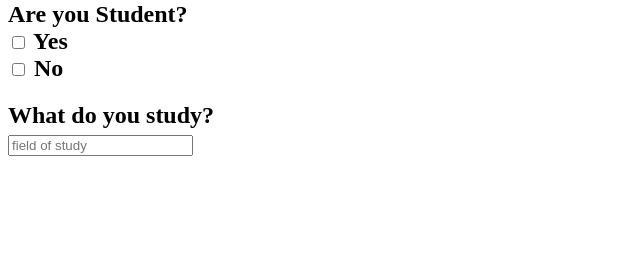
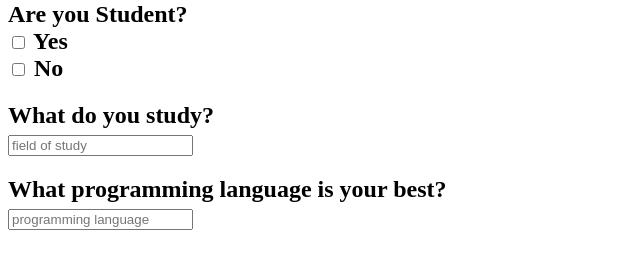
Before and after one commit to ZbigniewKulczynski1984/Form_17.03, a plain HTML site: page index.html in a window 1280 px wide. Shown: the part 79-348 px from the top of the page, without its empty margins (0-640 px from the left). Drawn offline with Linux system fonts and the light colour scheme.

Commit message:
info added

```diff
--- a/index.html
+++ b/index.html
@@ -36,6 +36,22 @@
             />
           </div>
         </h2>
+
+        <h2 id="question3">
+          What programming language is your best?
+
+          <div>
+            <input
+              type="text"
+              class="answer"
+              name="answer"
+              id="true"
+              placeholder="programming language"
+            />
+            <label for="a" id="a_text"></label>
+          </div>
+        </h2>
+
       </form>
     </div>
 
```
